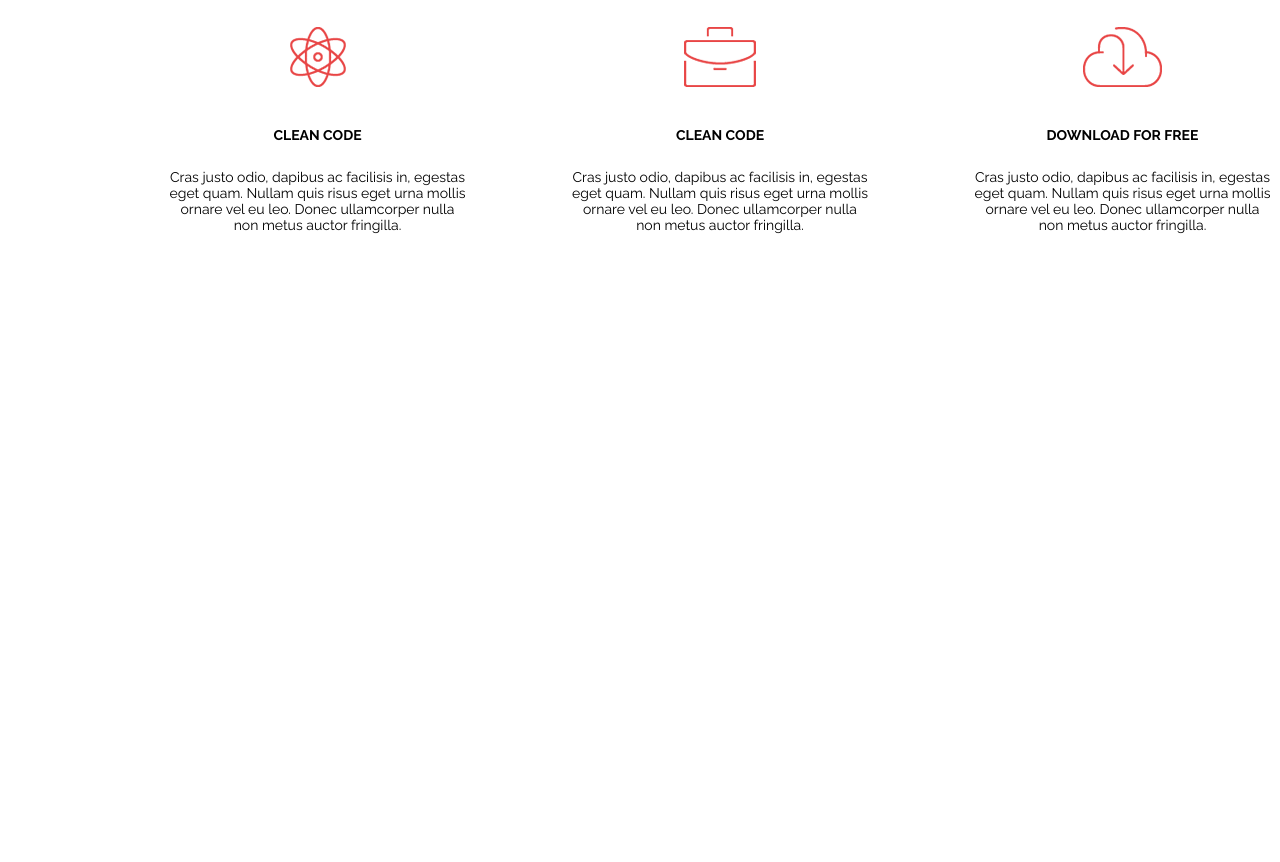
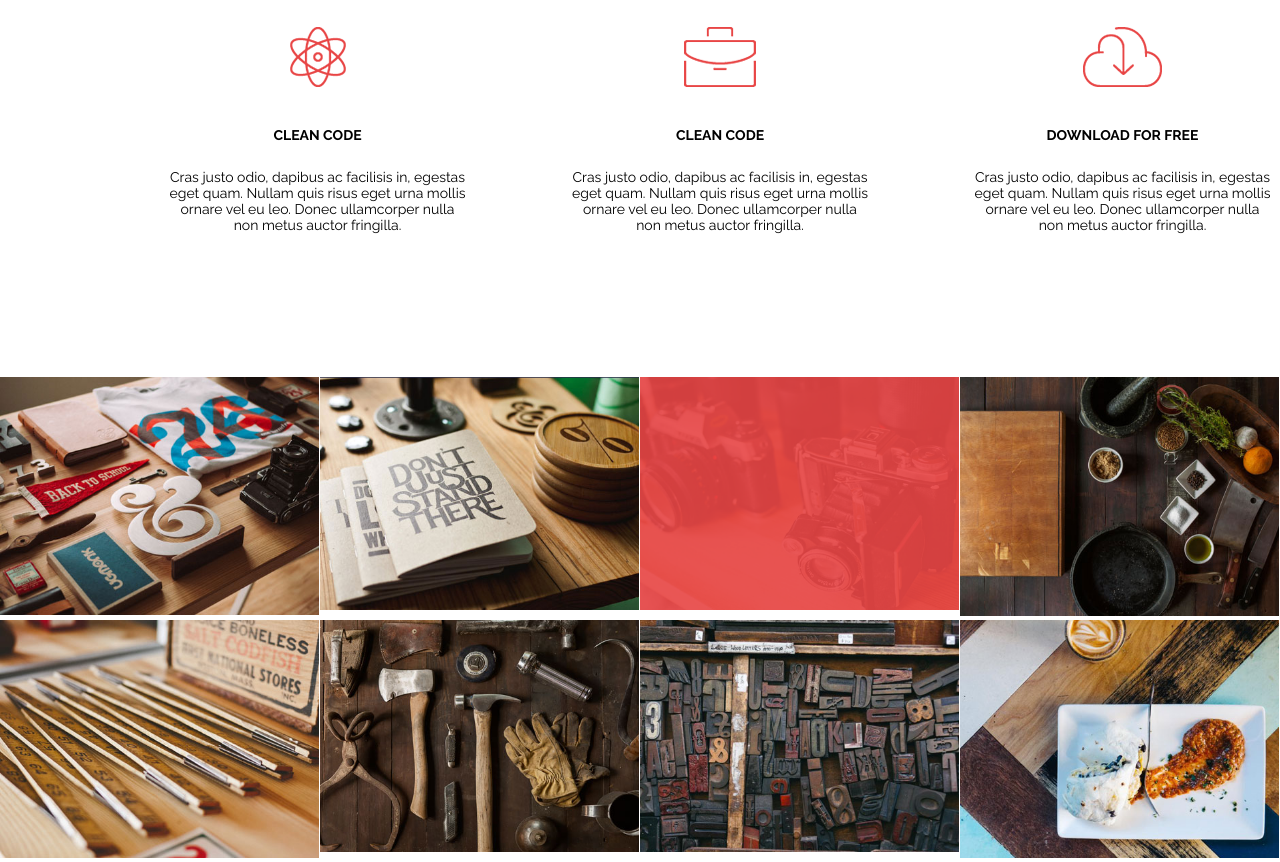
Before and after one commit to Adnan437/Active-Box, a plain HTML site: page index.html in a window 1280 px wide. Shown: the part 1200-2062 px from the top of the page. Before the commit the page ends 1577 px from the top, so only its background shows below. Drawn offline with nearby package versions, Linux system fonts and the light colour scheme.

Commit message:
Gallery Section added

```diff
--- a/index.html
+++ b/index.html
@@ -90,7 +90,14 @@
     <!-- ------------ Gallery Section ---------- -->
 
     <div class="gallery-section">
-
+        <div class="gallery-item"><img src="./img/gallery-img/gallery-img1.png" alt=""></div>
+        <div class="gallery-item"><img src="./img/gallery-img/gallery-img2.png" alt=""></div>
+        <div class="gallery-item"><img src="./img/gallery-img/gallery-img3.png" alt=""></div>
+        <div class="gallery-item"><img src="./img/gallery-img/gallery-img4.png" alt=""></div>
+        <div class="gallery-item"><img src="./img/gallery-img/gallery-img5.png" alt=""></div>
+        <div class="gallery-item"><img src="./img/gallery-img/gallery-img6.png" alt=""></div>
+        <div class="gallery-item"><img src="./img/gallery-img/gallery-img7.png" alt=""></div>
+        <div class="gallery-item"><img src="./img/gallery-img/gallery-img8.png" alt=""></div>
     </div>
 
 
--- a/style.css
+++ b/style.css
@@ -144,3 +144,17 @@ a{
 
 
 /* ---------- Gallery section -------- */
+
+.gallery-section{
+    display: flex;
+    flex-wrap: wrap;
+    column-gap: 1px;
+}
+
+.gallery-section .gallery-item{
+    max-width: calc(25% - 1px);
+}
+
+.gallery-section .gallery-item img{
+    width: 100%;
+}
```
Also changed, not shown: img/gallery-img/gallery-img1.png (added), img/gallery-img/gallery-img2.png (added), img/gallery-img/gallery-img3.png (added), img/gallery-img/gallery-img4.png (added), img/gallery-img/gallery-img5.png (added), img/gallery-img/gallery-img6.png (added), img/gallery-img/gallery-img7.png (added), img/gallery-img/gallery-img8.png (added).
